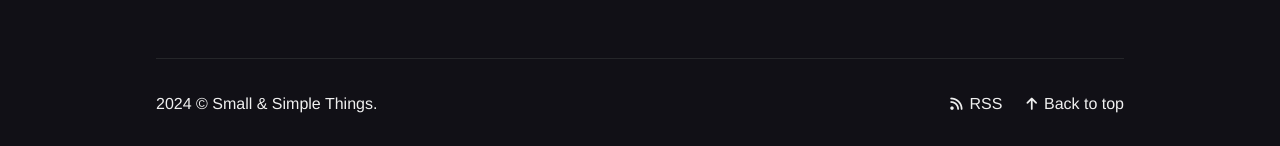
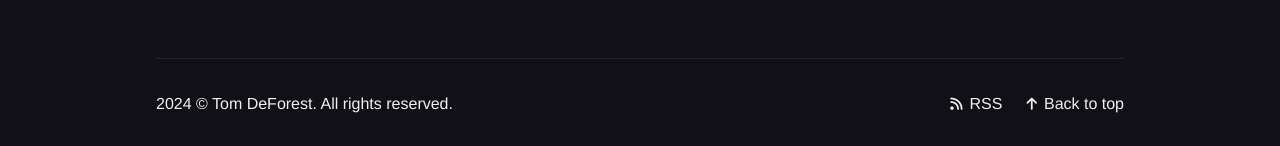
Before and after one commit to tomdeforest/tomdeforest.github.io, a Jekyll site: the page built from index.html, in a window 1280 px wide and 900 px high, scrolled down 4650 px. Shown: the part 751-897 px from the top of the window. Built offline with Jekyll 4.4.1, drawn with Linux system fonts in a browser that asks for light colours; some web fonts are replaced; the list of posts is cut into pages by our own code.

Commit message:
Copyright under my name.

```diff
--- a/_includes/footer.html
+++ b/_includes/footer.html
@@ -14,7 +14,7 @@
         </div>
 
         <div class="footer__info">
-          <div class="copyright">{{site.time | date: '%Y'}} &copy; {{site.data.settings.title}}.</div>
+          <div class="copyright">{{site.time | date: '%Y'}} &copy; Tom DeForest. All rights reserved.</div>
           <div class="footer__info__right">
             <a href="{{site.baseurl}}/feed.xml"><i class="fa-solid fa-rss"></i> <span>RSS</span></a>
             {% if site.data.settings.color_scheme == "auto" %}
```
